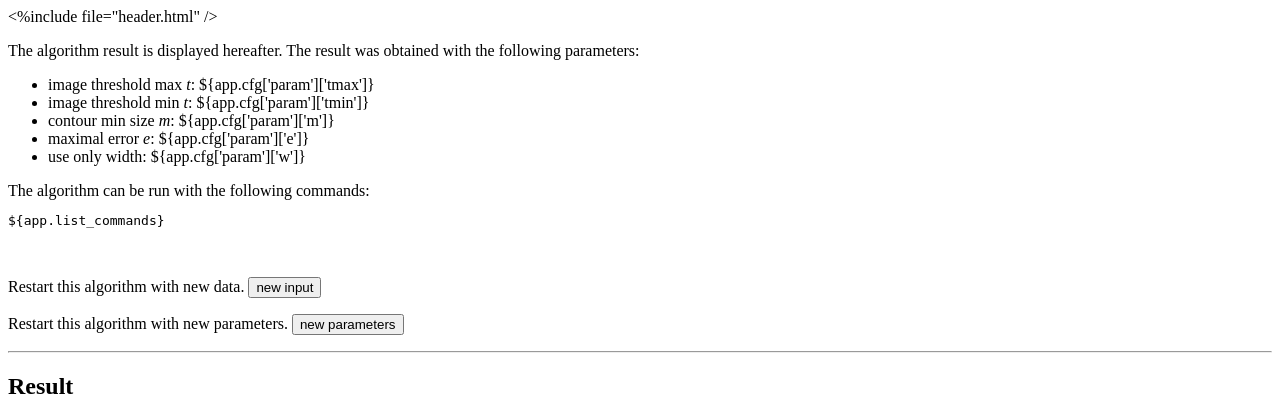
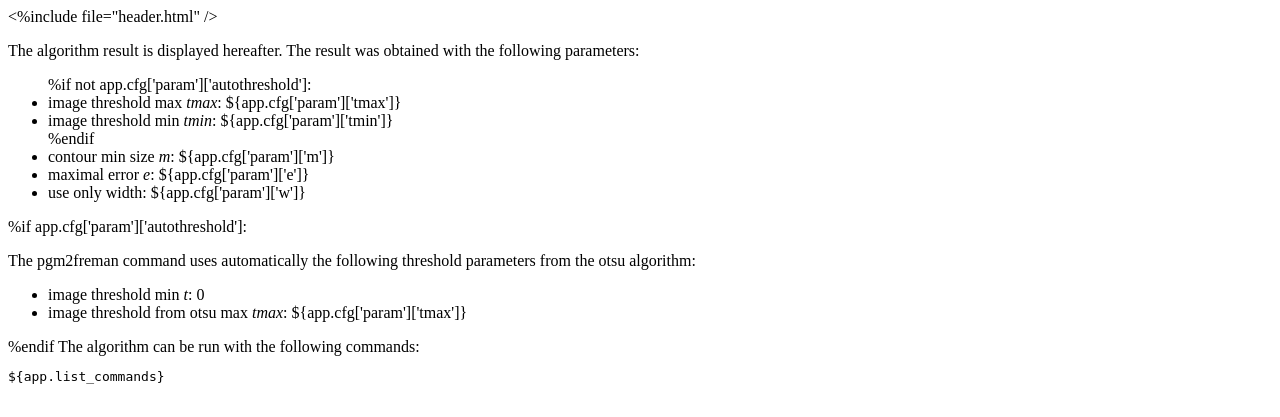
Before and after one commit to kerautret/DGCI_IPOL_Demo, a Python web app: template app/70/template/result.html in a window 1280 px wide. Shown: the top 417 px of the page. Run offline with Jinja, Linux system fonts and the light colour scheme; the template is opened without the code that fills it, so the values that code supplies are empty.

Commit message:
improve display parameters

```diff
--- a/app/70/template/result.html
+++ b/app/70/template/result.html
@@ -4,13 +4,26 @@
   The algorithm result is displayed  hereafter.
   The result was obtained with the following parameters:
 <ul>
-<li>  image  threshold  max <i>t</i>: ${app.cfg['param']['tmax']}  </li>
-<li>  image  threshold  min <i>t</i>: ${app.cfg['param']['tmin']}  </li>
+%if not app.cfg['param']['autothreshold']:
+  <li>  image  threshold  max <i>tmax</i>: ${app.cfg['param']['tmax']}  </li>
+  <li>  image  threshold  min <i>tmin</i>: ${app.cfg['param']['tmin']}  </li>
+%endif
 <li>  contour min size <i>m</i>: ${app.cfg['param']['m']}  </li>
 <li>  maximal error <i>e</i>: ${app.cfg['param']['e']}  </li>
 <li>  use only width: ${app.cfg['param']['w']}  </li>
 </ul>
 </p>
+
+%if app.cfg['param']['autothreshold']:
+<p> The pgm2freman command uses automatically the following threshold parameters from the otsu algorithm:
+<ul>
+  <li>  image  threshold  min <i>t</i>: 0 </li>
+  <li>  image  threshold  from otsu max <i>tmax</i>: ${app.cfg['param']['tmax']}  </li>
+</ul>
+</p>
+%endif
+
+
 The algorithm can be run with the following commands:
 <pre>
 ${app.list_commands}
@@ -64,7 +77,7 @@ ${app.list_commands}
       </a>
     </li>
     <li>
-      <a href="${app.work_url+'inputContour.txt'}">contour (input) </a>
+      <a href="${app.work_url+'inputContour.dat'}">contour (input) </a>
       </a>
     </li>
     <li>
```
Also changed, not shown: app/70/app.py (+12 -5 lines).
